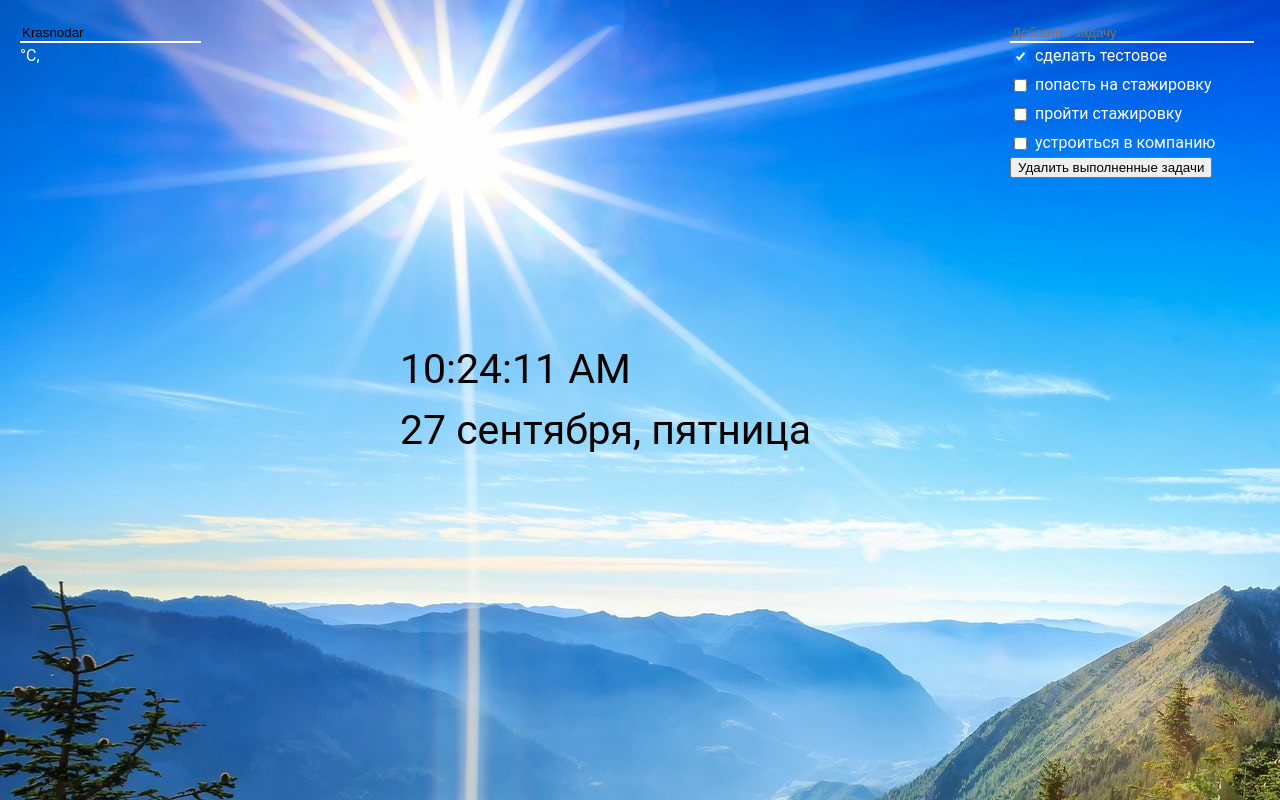
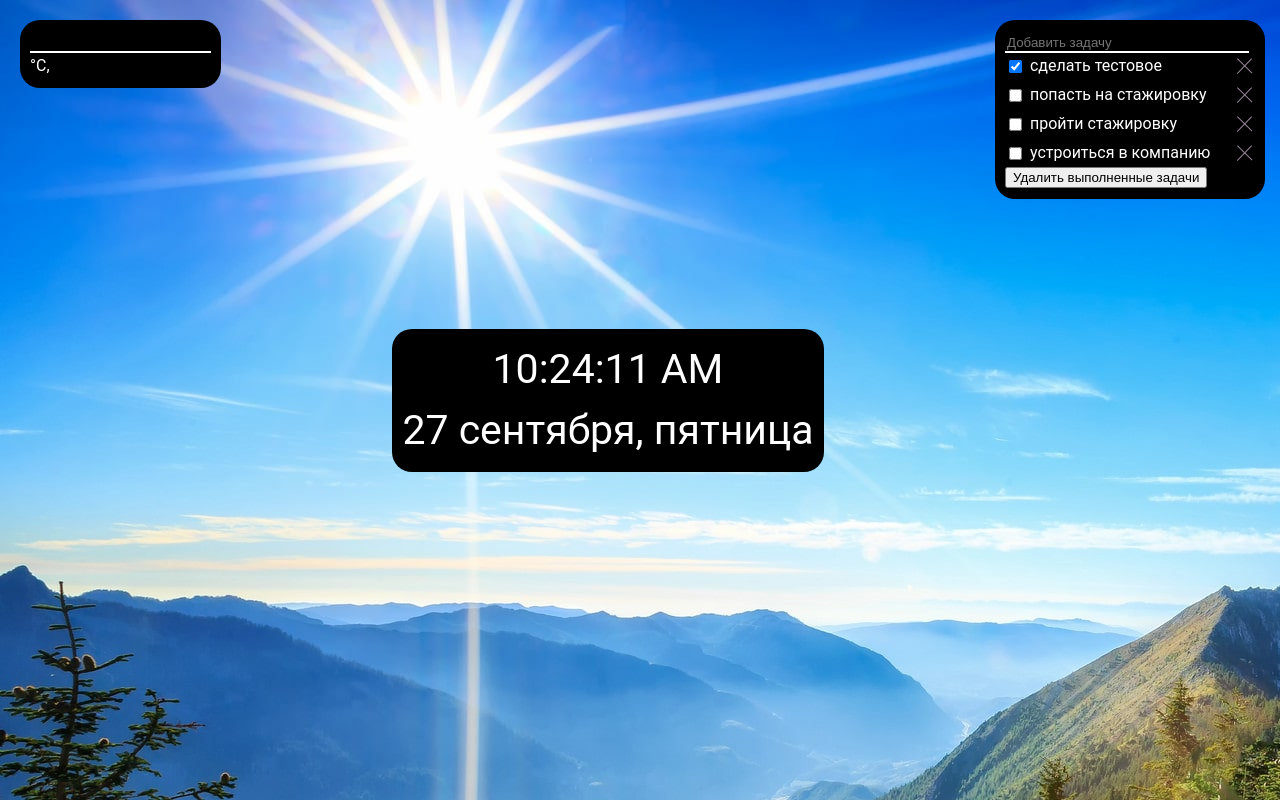
Before and after one commit to de-d/test-momentum, a website built with Vite: page index.html in a window 1280 px wide. Built offline with nearby package versions, Linux system fonts and the light colour scheme; no server answers; files whose address does not match are found by name.

Commit message:
Update style.css
add wrappers style

```diff
--- a/style.css
+++ b/style.css
@@ -30,6 +30,11 @@ body {
   flex-direction: column;
   padding: 20px 0 0 20px;
 }
+.weather-wrapper {
+  border-radius: 20px;
+  padding: 10px;
+  background-color: rgb(0, 0, 0);
+}
 #weather-info {
   display: flex;
   gap: 5px;
@@ -50,8 +55,15 @@ body {
 }
 #todo {
   width: 250px;
-  padding: 20px 20px 0 0;
+  padding: 20px 35px 0 0;
 }
+.todo-wrapper {
+  width: 250px;
+  border-radius: 20px;
+  padding: 10px;
+  background-color: rgb(0, 0, 0);
+}
+
 #todo-list {
   display: flex;
   flex-direction: column;
@@ -80,14 +92,21 @@ body {
   border: none;
   cursor: pointer;
   margin: 0 0 0 auto;
-  background: url("./img/close-icon.svg") no-repeat center;
+  background: url("./public/images/close-icon.svg") no-repeat center;
 }
 
 #timeanddate {
+  display: flex;
+  justify-content: center;
+  align-items: center;
+}
+.timeanddate-wrapper {
   display: flex;
   flex-direction: column;
   justify-content: center;
   align-items: center;
   font-size: calc(25px + 2vmin);
-  color: #000000;
+  border-radius: 20px;
+  padding: 10px;
+  background-color: rgb(0, 0, 0);
 }
```
